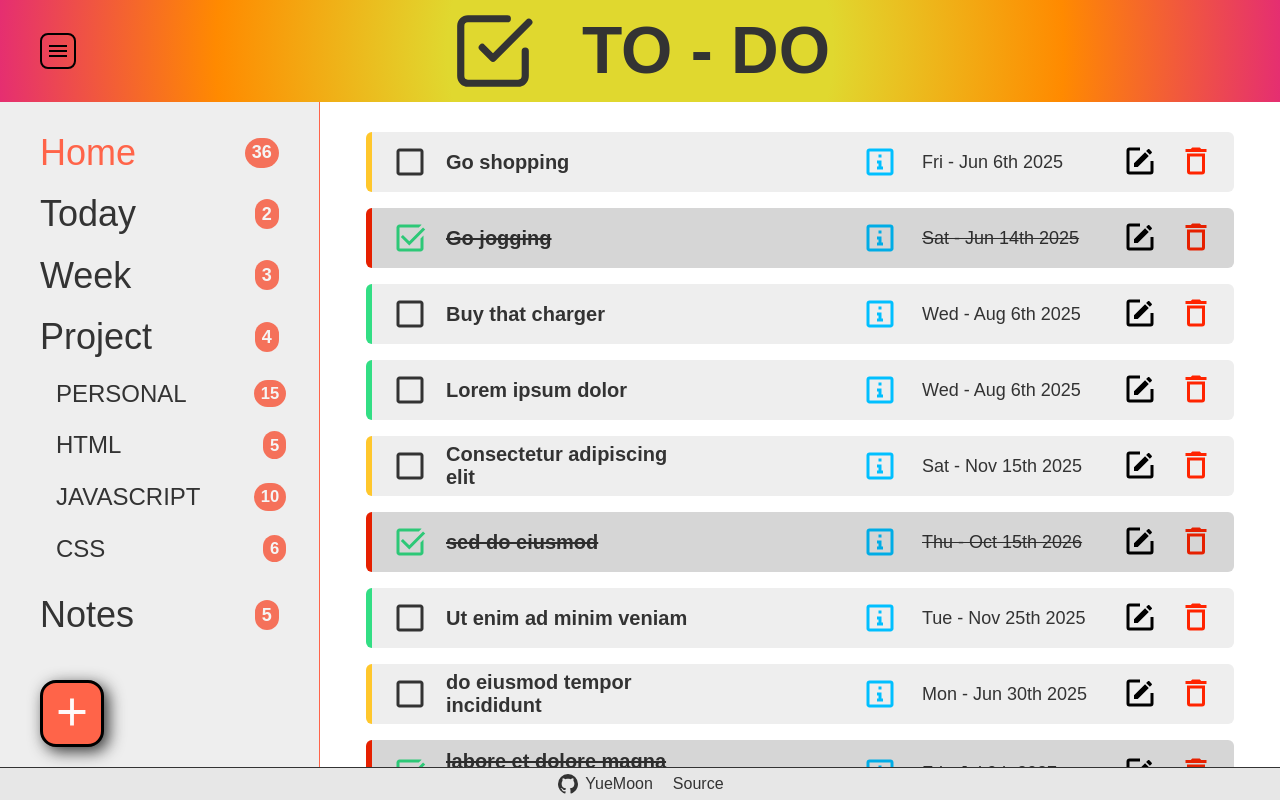
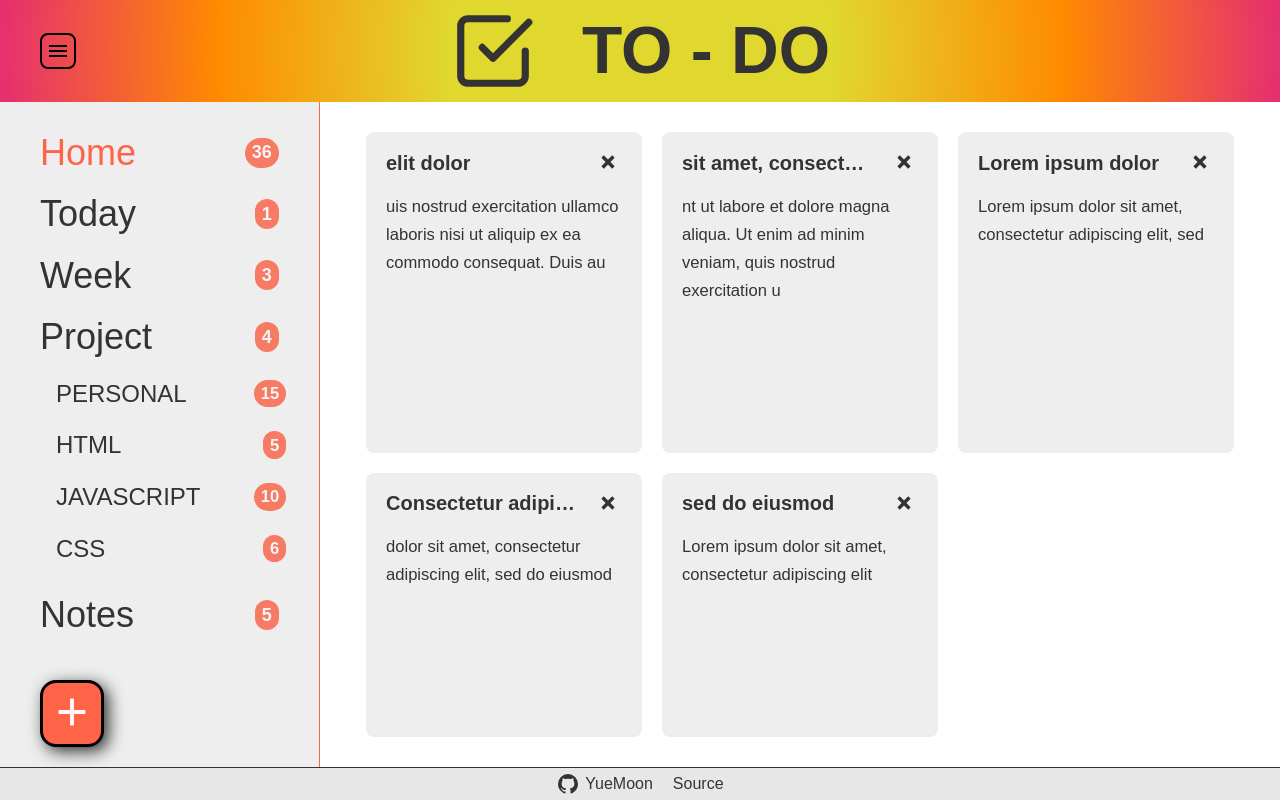
Before and after one commit to YueMoon3773/to_do_app, a website built with webpack: page src/index.html in a window 1280 px wide. Built offline with nearby package versions, Linux system fonts and the light colour scheme; a web font is replaced by a local one.

Commit message:
Fixed note card height issue. Added getSideBarProjectItemsList function. Added render to do items to screen by 'today', 'week', or by project items. Added render full notes list to screen. Fixed typos.

```diff
--- a/src/assets/css/styles.css
+++ b/src/assets/css/styles.css
@@ -25,7 +25,7 @@
     --light_gray_color: #eeeeee;
     --dark_gray_color: #808080;
     --primary_color: #ff6449;
-    --light_primary_color: #f5715a;
+    --light_primary_color: #f77a64;
     --light_green_color: #1bff14;
     --green_color: #32de84;
     --dark_green_color: #03c04a;
@@ -315,7 +315,7 @@ body {
     transition-timing-function: ease;
 }
 
-.sideProjectItem.active .projectItemText{
+.sideProjectItem.active .projectItemText {
     color: var(--primary_color);
 }
 
@@ -422,7 +422,7 @@ body {
 .sideItem:hover .sideItemText,
 .sideProjectItem:hover .projectItemText {
     transform: translate(0.4em, 0.1em);
-    color: var(--primary_color);
+    color: var(--light_primary_color);
     font-weight: 500;
 }
 
@@ -695,10 +695,13 @@ body {
     font-size: 1rem;
     display: grid;
     grid-template-columns: repeat(auto-fit, minmax(300px, 1fr));
+    grid-template-columns: repeat(auto-fit, minmax(246px, 1fr));
+    /* grid-template-rows: repeat(auto-fit, 1fr); */
     gap: 2em;
 }
 
 .noteCard {
+    min-height: 100%;
     max-height: 246px;
     font-size: 1rem;
     padding: 1.6em 2em;
--- a/src/assets/js/notes.js
+++ b/src/assets/js/notes.js
@@ -1,9 +1,9 @@
 import storageAvailable from './localStorageVerify';
 
-const createNote = (tittle, detail) => {
+const createNote = (title, detail) => {
     const note = {
         id: crypto.randomUUID(),
-        tittle,
+        title,
         detail,
         type: 'note',
     };
--- a/src/assets/js/screenHandler.js
+++ b/src/assets/js/screenHandler.js
@@ -15,7 +15,7 @@ const DOMnotesWrapper = document.querySelector('.notesWrapper');
 
 const sideBarListScreenHandler = (sideBar, sideBarActiveCategory = 'home') => {
     DOMsideBarList.innerHTML = '';
-    sideBar.getSideBarListItems().forEach((sideBarItem) => {
+    sideBar.getSideBarItemsList().forEach((sideBarItem) => {
         const DOMsideItem = document.createElement('li');
         DOMsideItem.classList.add('sideItem');
         if (sideBarItem.text === sideBarActiveCategory) {
@@ -73,8 +73,8 @@ const toDoCardRenderer = (
     toDoCardState,
     tCardCheckBoxBlankState,
     tCardCheckBoxCheckedState,
-    title,
-    dueDate,
+    toDoCardTitle,
+    toDoCardDueDate,
 ) => {
     const DOMtodoCard = document.createElement('div');
     DOMtodoCard.classList.add('todoCard');
@@ -104,7 +104,7 @@ const toDoCardRenderer = (
     const DOMtCardCheckBoxChecked = SVGIconTemplate().tCardCheckBoxChecked(tCardCheckBoxCheckedState);
     const DOMtCardHeading = document.createElement('h4');
     DOMtCardHeading.classList.add('tCardHeading');
-    DOMtCardHeading.innerText = title;
+    DOMtCardHeading.innerText = toDoCardTitle;
 
     // Card right side + right side detail element
     const DOMtCardRight = document.createElement('div');
@@ -121,7 +121,7 @@ const toDoCardRenderer = (
 
     const DOMtCardDate = document.createElement('span');
     DOMtCardDate.classList.add('tCardDate');
-    DOMtCardDate.innerText = format(dueDate, 'iii - MMM do yyy');
+    DOMtCardDate.innerText = format(toDoCardDueDate, 'iii - MMM do yyy');
     const DOMtCardEditWrapper = document.createElement('div');
     DOMtCardEditWrapper.classList.add('tCardEditWrapper');
     DOMtCardEditWrapper.addEventListener('click', () => {
@@ -198,9 +198,12 @@ const toDoCardStatesHandler = (toDoCompleteStatus, toDoPriority) => {
     };
 };
 
-const toDoCardsListScreenRenderer = (toDo, renderCategoryType, renderCardFunction) => {
+const toDoCardsListScreenRenderer = (toDo, sideBar, renderCategoryType = 'javascript', renderCardFunction) => {
     DOMtodoWrapper.innerHTML = '';
-    toDo.getToDoList().forEach((toDoItem, index) => {
+
+    const sideBarProjectItemsList = sideBar.getSideBarProjectItemsList();
+    if (renderCategoryType.toLowerCase() === 'home' || renderCategoryType.toLowerCase() === 'project') {
+        toDo.getToDoList().forEach((toDoItem) => {
             toDoCardRenderer(
                 DOMtodoWrapper,
                 toDoItem.id,
@@ -212,6 +215,84 @@ const toDoCardsListScreenRenderer = (toDo, renderCategoryType, renderCardFunctio
                 toDoItem.dueDate,
             );
         });
+    } else if (renderCategoryType.toLowerCase() === 'today') {
+        sideBar.getTodayValue().list.forEach((toDoItem) => {
+            toDoCardRenderer(
+                DOMtodoWrapper,
+                toDoItem.id,
+                toDoCardStatesHandler(toDoItem.completeStatus, toDoItem.priority).DOMtodoCardPriority,
+                toDoCardStatesHandler(toDoItem.completeStatus, toDoItem.priority).DOMtoDoCardState,
+                toDoCardStatesHandler(toDoItem.completeStatus, toDoItem.priority).DOMtCardCheckBoxBlankState,
+                toDoCardStatesHandler(toDoItem.completeStatus, toDoItem.priority).DOMtCardCheckBoxCheckedState,
+                toDoItem.title,
+                toDoItem.dueDate,
+            );
+        });
+    } else if (renderCategoryType.toLowerCase() === 'week') {
+        sideBar.getWeekValue().list.forEach((toDoItem) => {
+            toDoCardRenderer(
+                DOMtodoWrapper,
+                toDoItem.id,
+                toDoCardStatesHandler(toDoItem.completeStatus, toDoItem.priority).DOMtodoCardPriority,
+                toDoCardStatesHandler(toDoItem.completeStatus, toDoItem.priority).DOMtoDoCardState,
+                toDoCardStatesHandler(toDoItem.completeStatus, toDoItem.priority).DOMtCardCheckBoxBlankState,
+                toDoCardStatesHandler(toDoItem.completeStatus, toDoItem.priority).DOMtCardCheckBoxCheckedState,
+                toDoItem.title,
+                toDoItem.dueDate,
+            );
+        });
+    } else if (sideBarProjectItemsList.includes(renderCategoryType.toLowerCase())) {
+        toDo.getToDoListByCategory(renderCategoryType.toLowerCase()).forEach((toDoItem) => {
+            toDoCardRenderer(
+                DOMtodoWrapper,
+                toDoItem.id,
+                toDoCardStatesHandler(toDoItem.completeStatus, toDoItem.priority).DOMtodoCardPriority,
+                toDoCardStatesHandler(toDoItem.completeStatus, toDoItem.priority).DOMtoDoCardState,
+                toDoCardStatesHandler(toDoItem.completeStatus, toDoItem.priority).DOMtCardCheckBoxBlankState,
+                toDoCardStatesHandler(toDoItem.completeStatus, toDoItem.priority).DOMtCardCheckBoxCheckedState,
+                toDoItem.title,
+                toDoItem.dueDate,
+            );
+        });
+    }
 };
 
-export { sideBarListScreenHandler, toDoCardsListScreenRenderer };
+const noteCardRenderer = (parentElement, noteCardId, noteCardTittle, noteCardDetail) => {
+    const DOMnoteCard = document.createElement('div');
+    DOMnoteCard.classList.add('noteCard');
+    DOMnoteCard.dataset.id = `${noteCardId}`;
+    const DOMnoteCardHeaderWrapper = document.createElement('div');
+    DOMnoteCardHeaderWrapper.classList.add('noteCardHeaderWrapper');
+    const DOMnoteHeading = document.createElement('h2');
+    DOMnoteHeading.classList.add('noteHeading');
+    DOMnoteHeading.innerText = noteCardTittle;
+
+    const DOMnoteCardCloseBtnWrapper = document.createElement('div');
+    DOMnoteCardCloseBtnWrapper.classList.add('noteCardCloseBtnWrapper');
+    const DOMnoteCloseBtnIcon = SVGIconTemplate().noteCloseBtnIcon();
+
+    const DOMnoteCardContentWrapper = document.createElement('div');
+    DOMnoteCardContentWrapper.classList.add('noteCardContentWrapper');
+    const DOMnoteCardContent = document.createElement('p');
+    DOMnoteCardContent.classList.add('noteCardContent');
+    DOMnoteCardContent.innerText = noteCardDetail;
+
+    // Append child to card
+    DOMnoteCardCloseBtnWrapper.insertAdjacentHTML('afterbegin', DOMnoteCloseBtnIcon);
+    DOMnoteCardHeaderWrapper.appendChild(DOMnoteHeading);
+    DOMnoteCardHeaderWrapper.appendChild(DOMnoteCardCloseBtnWrapper);
+    DOMnoteCardContentWrapper.appendChild(DOMnoteCardContent);
+
+    DOMnoteCard.appendChild(DOMnoteCardHeaderWrapper);
+    DOMnoteCard.appendChild(DOMnoteCardContentWrapper);
+    parentElement.appendChild(DOMnoteCard);
+};
+
+const noteCardsListScreenRenderer = (notes) => {
+    DOMnotesWrapper.innerHTML = '';
+    notes.getNotesList().forEach((noteItem) => {
+        noteCardRenderer(DOMnotesWrapper, noteItem.id, noteItem.title, noteItem.detail);
+    });
+};
+
+export { sideBarListScreenHandler, toDoCardsListScreenRenderer, noteCardsListScreenRenderer };
--- a/src/assets/js/sideBar.js
+++ b/src/assets/js/sideBar.js
@@ -7,7 +7,7 @@ const sideBarManage = (toDo, notes) => {
     // const toDo = toDoListManage();
     // const notes = notesListManage();
 
-    let sideBarListItems = [
+    let sideBarItemsList = [
         {
             text: 'home',
             number: 0,
@@ -48,8 +48,8 @@ const sideBarManage = (toDo, notes) => {
         },
     ];
 
-    const getSideBarListItems = () => {
-        return sideBarListItems;
+    const getSideBarItemsList = () => {
+        return sideBarItemsList;
     };
 
     const addSideBarProjectChild = (projectTitle) => {
@@ -58,7 +58,16 @@ const sideBarManage = (toDo, notes) => {
             number: 0,
         };
 
-        getSideBarListItems()[3].child.push(projectChild);
+        getSideBarItemsList()[3].child.push(projectChild);
+    };
+
+    const getSideBarProjectItemsList = () => {
+        let projectItemsList = [];
+        getSideBarItemsList()[3].child.forEach((projectItem) => {
+            projectItemsList.push(projectItem.text.toLowerCase());
+        });
+        // console.log(projectItemsList);
+        return projectItemsList;
     };
 
     const getTodayValue = () => {
@@ -96,7 +105,7 @@ const sideBarManage = (toDo, notes) => {
     };
 
     const updateSideBarNumber = () => {
-        getSideBarListItems().forEach((sideBarItem) => {
+        getSideBarItemsList().forEach((sideBarItem) => {
             if (sideBarItem.text === 'home') {
                 sideBarItem.number = toDo.getToDoList().length;
             } else if (sideBarItem.text === 'today') {
@@ -112,16 +121,17 @@ const sideBarManage = (toDo, notes) => {
                 });
             }
         });
-        // console.log(sideBarListItems);
+        // console.log(sideBarItemsList);
     };
 
     // addSideBarProjectChild('test');
     // updateSideBarNumber();
-    // console.log(getSideBarListItems());
+    // console.log(getSideBarItemsList());
 
     return {
-        getSideBarListItems,
+        getSideBarItemsList,
         addSideBarProjectChild,
+        getSideBarProjectItemsList,
         getTodayValue,
         getWeekValue,
         updateSideBarNumber,
--- a/src/assets/js/toDo.js
+++ b/src/assets/js/toDo.js
@@ -28,7 +28,7 @@ const toDoListManage = () => {
         createToDo(
             'Go jogging',
             "Do this; that; these and those. Don't forget to do it also",
-            '2025-06-14',
+            '2025-06-13',
             'high',
             'personal',
             true,
@@ -264,7 +264,7 @@ const toDoListManage = () => {
         createToDo(
             'JSON',
             'magna aliqua. Ut enim ad minim veniam, quis nostrud exercit',
-            '2025-06-12',
+            '2025-06-14',
             'high',
             'javascript',
             true,
--- a/src/index.html
+++ b/src/index.html
@@ -113,7 +113,7 @@
             <!-- MAIN CONTENT SECTION  -->
             <div class="content">
                 <!-- TO DO SECTION  -->
-                <div class="todoWrapper show">
+                <div class="todoWrapper">
                     <!-- <div class="todoCard importantMed">
                         <div class="tCardLeft">
                             <div class="tCardCheckBoxWrapper">
@@ -188,8 +188,8 @@
                 </div>
 
                 <!-- NOTES SECTION  -->
-                <div class="notesWrapper">
-                    <div class="noteCard">
+                <div class="notesWrapper show">
+                    <!-- <div class="noteCard">
                         <div class="noteCardHeaderWrapper">
                             <h2 contenteditable="true" class="noteHeading">
                                 Some really really long long Note heading
@@ -216,7 +216,7 @@
                                 commodo consequat.
                             </p>
                         </div>
-                    </div>
+                    </div> -->
                 </div>
             </div>
 
```
Also changed, not shown: src/assets/js/index.js (+9 -5 lines). Lines whose indentation alone changed are shown as unchanged.
